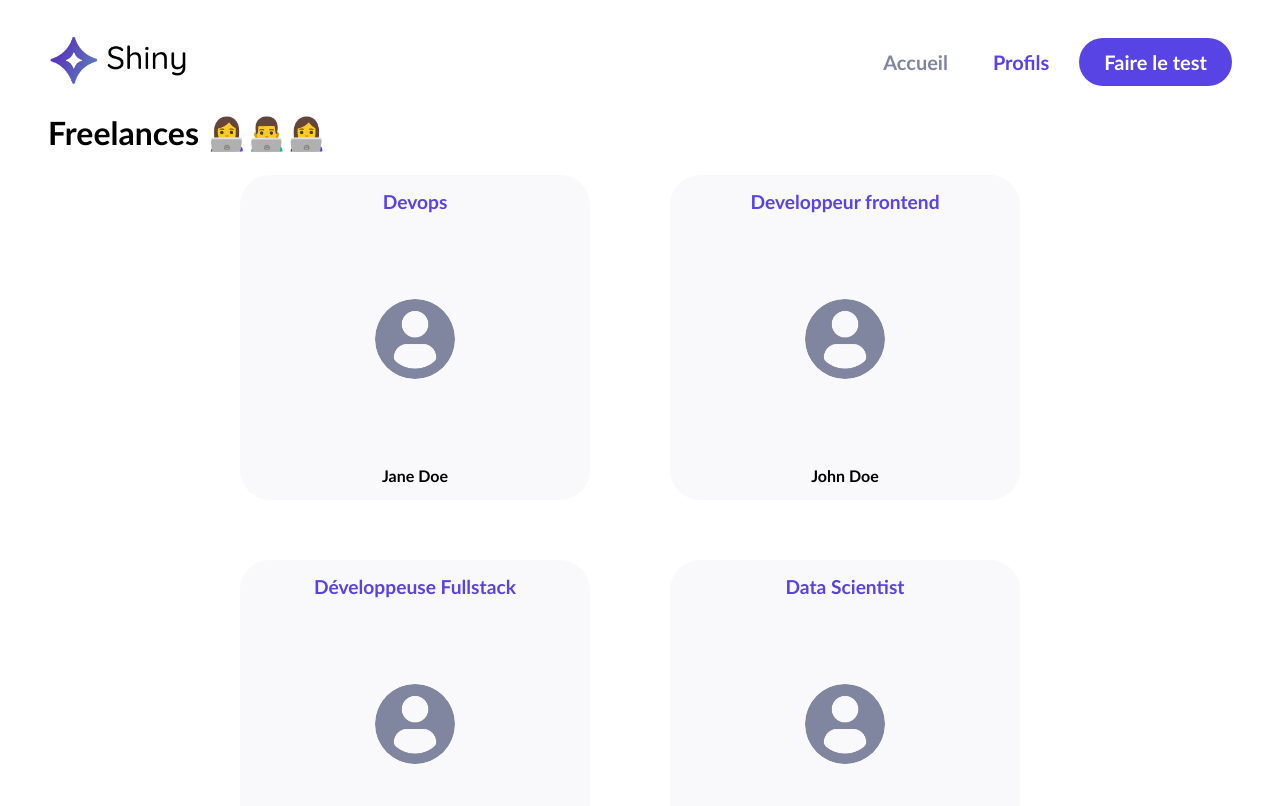
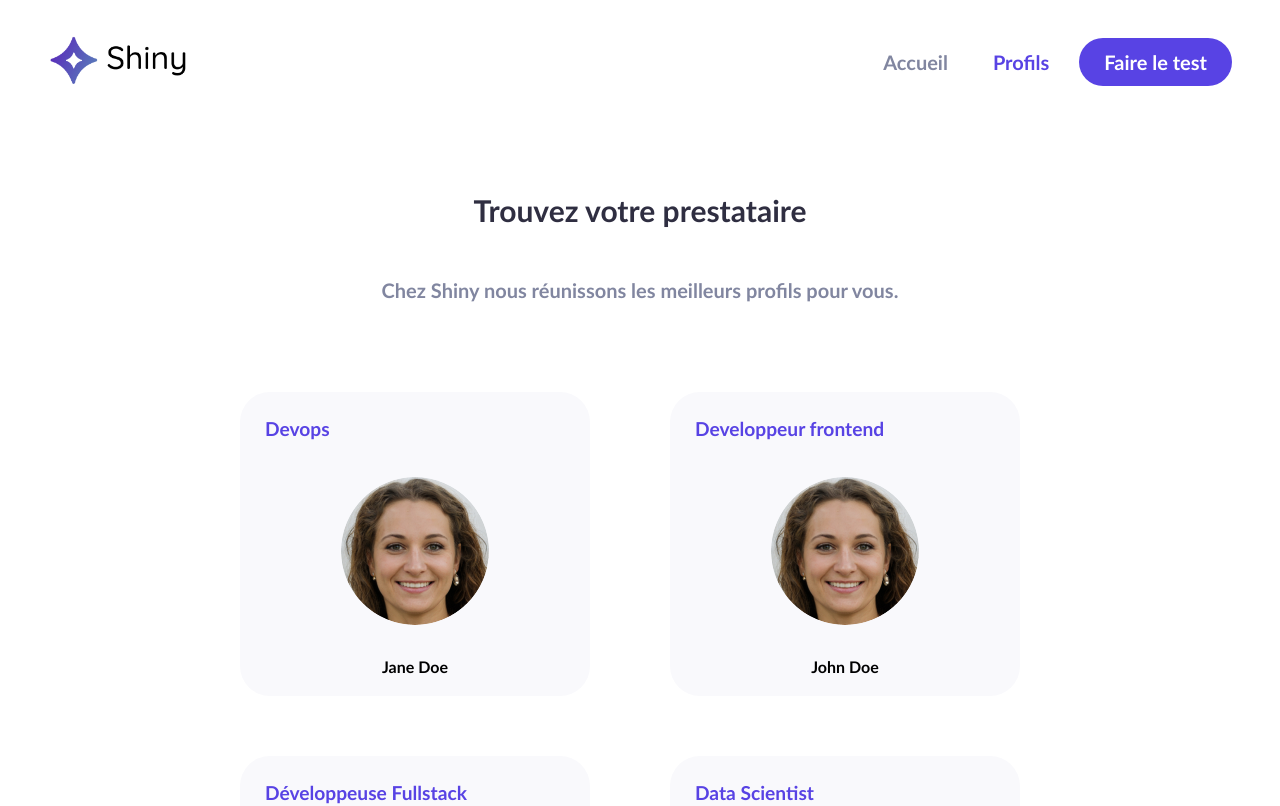
Before and after one commit to ourystd/shiny-agency, a React (Create React App) app: page /freelances in a window 1280 px wide. Shown: the top 806 px of the page. Built offline with nearby package versions, Linux system fonts and the light colour scheme.

Commit message:
freelancers profiles page added

```diff
--- a/src/components/Card.jsx
+++ b/src/components/Card.jsx
@@ -7,12 +7,15 @@ const CardLabel = styled.span`
   color: #5843e4;
   font-size: 1.2rem;
   font-weight: bold;
+  align-self: flex-start;
+  margin-bottom: 37px;
 `;
 
 const CardImage = styled.img`
-  height: 80px;
-  width: 80px;
+  height: 148px;
+  width: 148px;
   border-radius: 50%;
+  margin-bottom: 32px;
 `;
 
 const CardWrapper = styled.div`
@@ -20,11 +23,12 @@ const CardWrapper = styled.div`
   flex-direction: column;
   align-items: center;
   justify-content: space-between;
-  padding: 15px;
+  padding: 25px;
   background-color: ${colors.backgroundLight};
   border-radius: 30px;
   width: 350px;
-  height: 325px;
+  max-height: 325px;
+  padding-bottom: 20px;
   transition: 200ms;
   &:hover {
     cursor: pointer;
--- a/src/pages/Freelances.jsx
+++ b/src/pages/Freelances.jsx
@@ -1,5 +1,5 @@
 import styled from "styled-components";
-import DefaultPicture from "../assets/profile.png";
+import DefaultPicture from "../assets/default-avatar-img.png";
 import Card from "../components/Card";
 
 const freelanceProfiles = [
@@ -25,6 +25,24 @@ const freelanceProfiles = [
   },
 ];
 
+const PageWrapper = styled.div`
+  margin-top: 100px;
+  margin-bottom: 80px;
+`;
+const PageTitle = styled.h1`
+  margin-top: 0;
+  margin-bottom: 50px;
+  font-size: 30px;
+  color: #2f2e41;
+  text-align: center;
+`;
+const PageSubTitle = styled.h2`
+  margin-top: 0;
+  font-size: 20px;
+  color: #8186a0;
+  margin-bottom: 90px;
+  text-align: center;
+`;
 const CardsContainer = styled.div`
   max-width: 800px;
   display: grid;
@@ -36,8 +54,11 @@ const CardsContainer = styled.div`
 
 const Freelances = () => {
   return (
-    <div>
-      <h1>Freelances 👩‍💻👨‍💻👩‍💻</h1>
+    <PageWrapper>
+      <PageTitle>Trouvez votre prestataire</PageTitle>
+      <PageSubTitle>
+        Chez Shiny nous réunissons les meilleurs profils pour vous.
+      </PageSubTitle>
       <CardsContainer>
         {freelanceProfiles.map((profile, index) => (
           <Card
@@ -48,7 +69,7 @@ const Freelances = () => {
           />
         ))}
       </CardsContainer>
-    </div>
+    </PageWrapper>
   );
 };
 
```
Also changed, not shown: src/assets/default-avatar-img.png (added).
